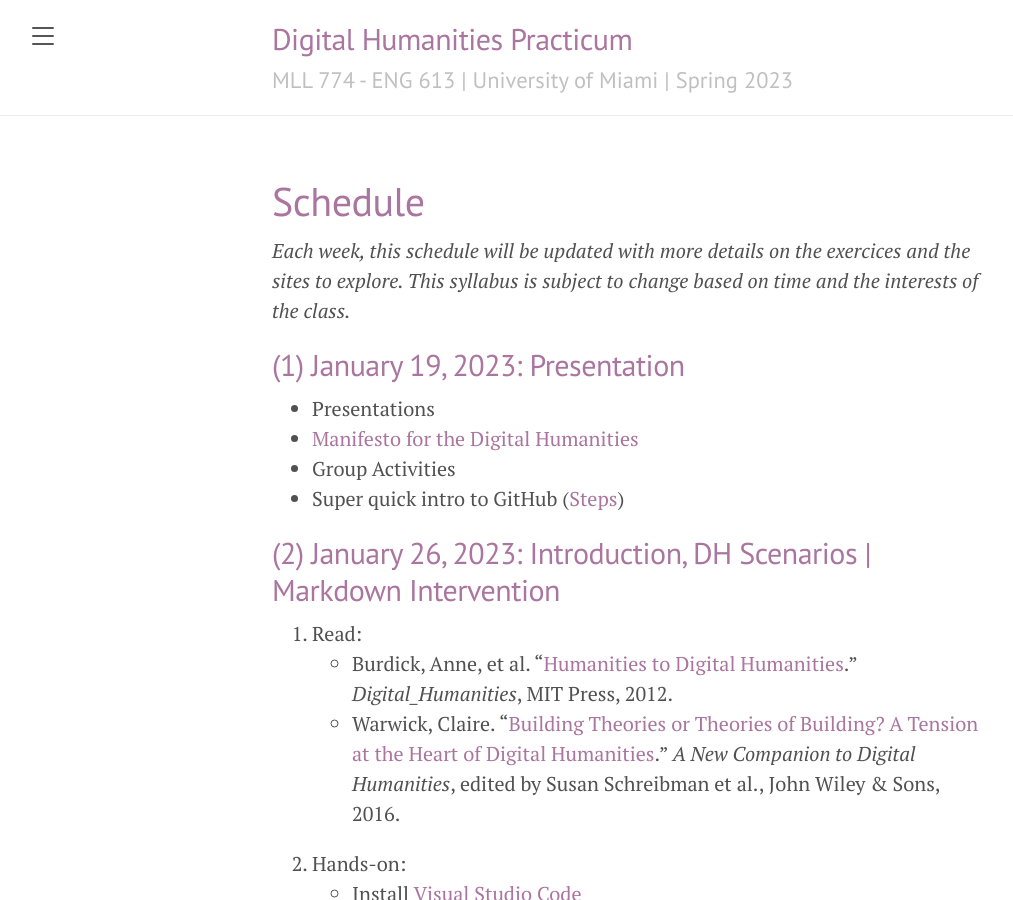
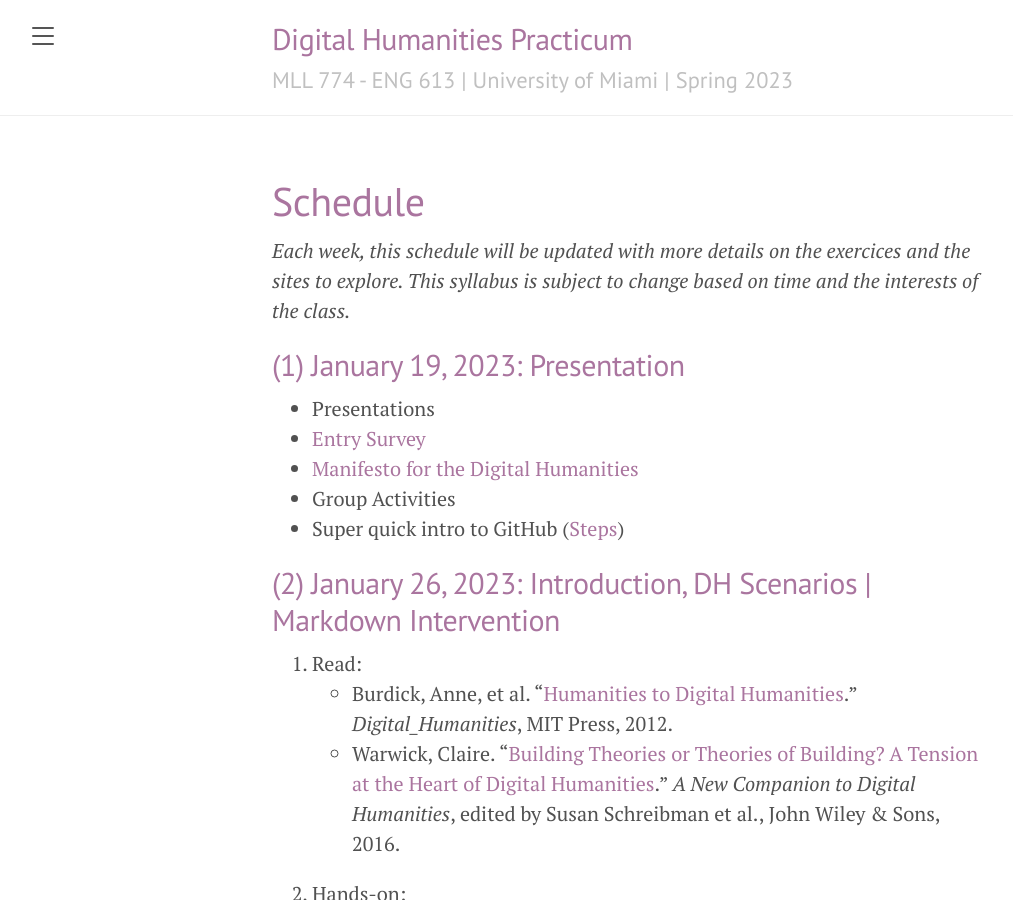
Before and after one commit to susannalles/DHPracticum_Spring23, a Jekyll site: the page built from schedule.md, in a window 1280 px wide and 900 px high. Shown: the whole window, without its empty margins (8-1021 px from the left). Built offline with Jekyll 4.4.1, drawn with Linux system fonts in a browser that asks for light colours.

Commit message:
Update schedule.md

```diff
--- a/schedule.md
+++ b/schedule.md
@@ -8,6 +8,7 @@ title: Schedule
 ## (1) January 19, 2023: Presentation
 
 - Presentations
+- [Entry Survey](https://docs.google.com/forms/d/e/1FAIpQLSfR10DJYDTTmQ3-aQZia2PV9WXSm4L9H5sYB-JQ16gVxtT8Xg/viewform?usp=sf_link)
 - [Manifesto for the Digital Humanities](https://oep.hypotheses.org/78)
 - Group Activities
 - Super quick intro to GitHub ([Steps](https://susannalles.github.io/DHPracticum/practice/github/))
```
